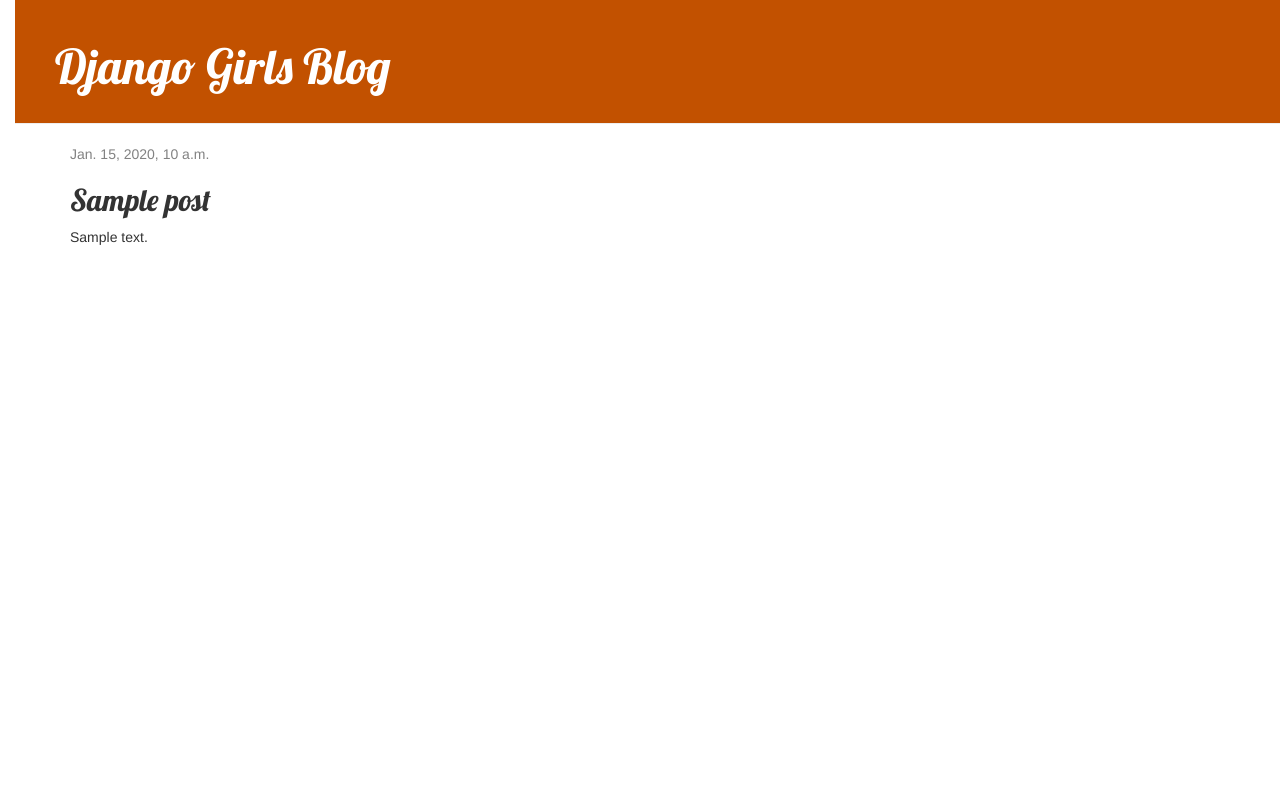
After one commit to AmandaFresteiro/my-first-blog, a Django app: template blog/templates/blog/post_detail.html in a window 1280 px wide. The commit adds this page. Run offline with Django 3.2, Linux system fonts and the light colour scheme; the template is opened without the code that fills it: most values are stand-ins (such as "Sample title", 1, 10 or a date in 2020); some libraries are stand-ins or nearby versions.

Commit message:
Added view and template for detailed blog post as well as CSS for the site.

```diff
--- /dev/null
+++ b/blog/static/css/blog.css
@@ -0,0 +1,53 @@
+h1 a, h2 a {
+     color: #CF1FDE;
+     font-family: 'Lobster';
+}
+body {
+    padding-left: 15px;
+}
+.page-header {
+    background-color: #C25100;
+    margin-top: 0;
+    padding: 20px 20px 20px 40px;
+}
+
+.page-header h1, .page-header h1 a, .page-header h1 a:visited, .page-header h1 a:active {
+    color: #ffffff;
+    font-size: 36pt;
+    text-decoration: none;
+}
+
+.content {
+    margin-left: 40px;
+}
+
+h1, h2, h3, h4 {
+    font-family: 'Lobster', cursive;
+}
+
+.date {
+    color: #828282;
+}
+
+.save {
+    float: right;
+}
+
+.post-form textarea, .post-form input {
+    width: 100%;
+}
+
+.top-menu, .top-menu:hover, .top-menu:visited {
+    color: #ffffff;
+    float: right;
+    font-size: 26pt;
+    margin-right: 20px;
+}
+
+.post {
+    margin-bottom: 70px;
+}
+
+.post h2 a, .post h2 a:visited {
+    color: #000000;
+}
--- /dev/null
+++ b/blog/templates/blog/base.html
@@ -0,0 +1,32 @@
+{% load static %}
+<html>
+    <head>
+        <title>Django Girls blog</title>
+        <link rel="stylesheet" href="//maxcdn.bootstrapcdn.com/bootstrap/3.2.0/css/bootstrap.min.css">
+        <link rel="stylesheet" href="//maxcdn.bootstrapcdn.com/bootstrap/3.2.0/css/bootstrap-theme.min.css">
+        <link href='//fonts.googleapis.com/css?family=Lobster&subset=latin,latin-ext' rel='stylesheet' type='text/css'>
+        <link rel="stylesheet" href="{% static 'css/blog.css' %}">
+    </head>
+        <body>
+        <div class="page-header">
+            <h1><a href="/">Django Girls Blog</a></h1>
+        </div>
+        <div class="content container">
+            <div class="row">
+                <div class="col-md-8">
+                {% block content %}
+                    {% for post in posts %}
+                        <div class="post">
+                             <div class="date">
+                                 {{ post.published_date }}
+                             </div>
+                            <h2><a href="">{{ post.title }}</a></h2>
+                             <p>{{ post.text|linebreaksbr }}</p>
+                        </div>
+                    {% endfor %}
+                {% endblock %}
+                </div>
+            </div>
+        </div>
+    </body>
+</html>
--- /dev/null
+++ b/blog/templates/blog/post_detail.html
@@ -0,0 +1,13 @@
+{% extends 'blog/base.html' %}
+
+{% block content %}
+    <div class="post">
+        {% if post.published_date %}
+            <div class="date">
+                {{ post.published_date }}
+            </div>
+        {% endif %}
+        <h2>{{ post.title }}</h2>
+        <p>{{ post.text|linebreaksbr }}</p>
+    </div>
+{% endblock %}
--- a/blog/urls.py
+++ b/blog/urls.py
@@ -3,4 +3,5 @@
 
 urlpatterns = [
     path('', views.post_list, name='post_list'),
+    path('post/<int:pk>/', views.post_detail, name='post_detail'),
 ]
--- a/blog/views.py
+++ b/blog/views.py
@@ -1,4 +1,4 @@
-from django.shortcuts import render
+from django.shortcuts import render, get_object_or_404
 from .models import Post
 from django.utils import timezone
 
@@ -6,3 +6,6 @@
 def post_list(request):
     posts = Post.objects.filter(published_date__lte=timezone.now()).order_by('published_date')
     return render(request, 'blog/post_list.html', {'posts': posts})
+def post_detail(request, pk):
+    post = get_object_or_404(Post, pk=pk)
+    return render(request, 'blog/post_detail.html', {'post': post})
```
Also changed, not shown: blog/templates/blog/post_list.html (+12 -17 lines).
